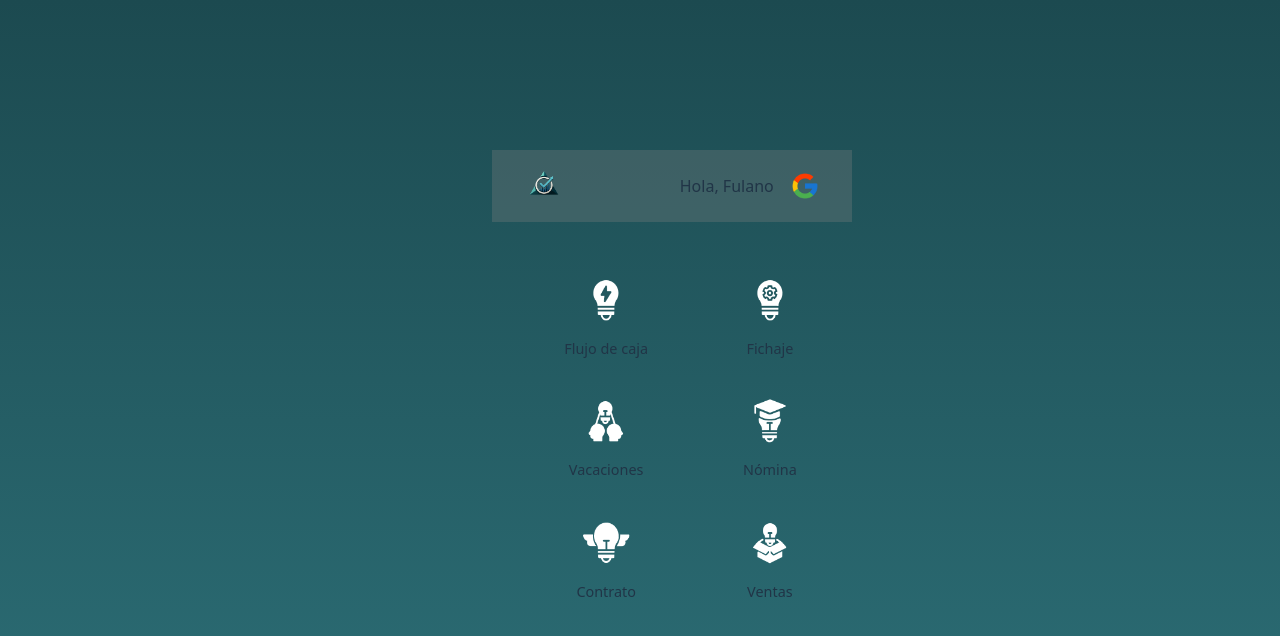
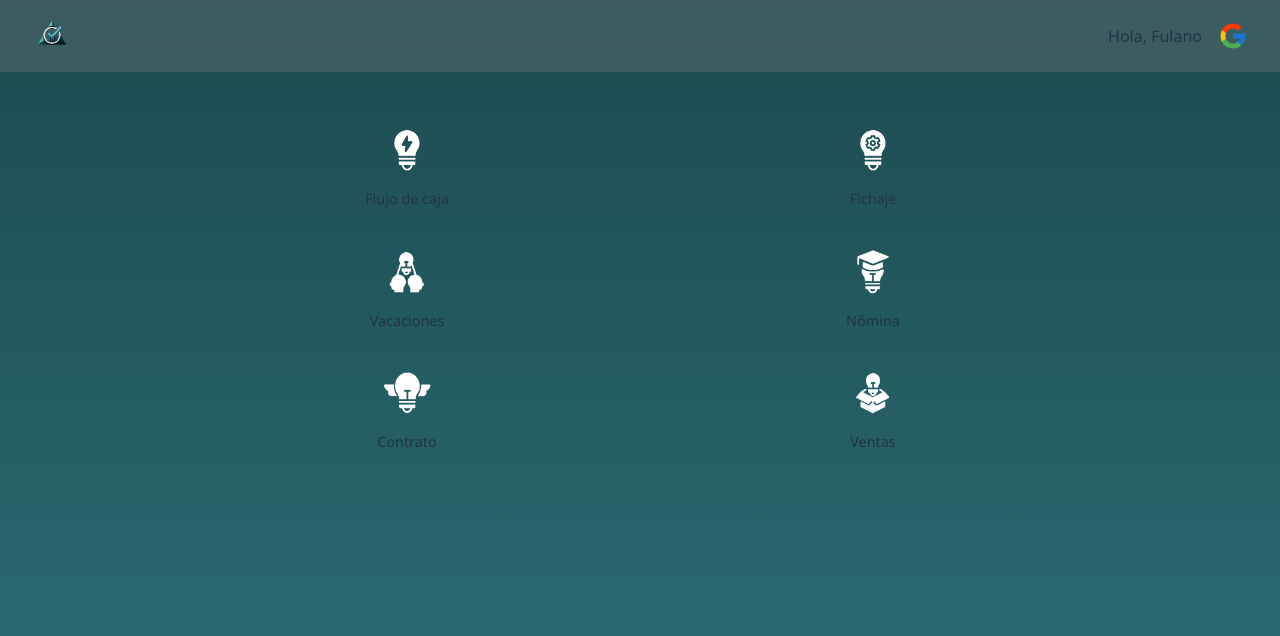
Before and after one commit to alberto0267/Control-Diario-Vue, a Vue app: page / in a window 1280 px wide. Shown: the top 636 px of the page. Built offline with nearby package versions, Linux system fonts and the light colour scheme.

Commit message:
dashboard

```diff
--- a/src/App.vue
+++ b/src/App.vue
@@ -1,6 +1,6 @@
 <script setup>
 import logo from "./assets/logo.png";
-import "./styles/login.css";
+
 import Login from "./components/Login.vue";
 
 // Esto es para maquetar nada mas, luego se le tiene que meter pinia y view router
@@ -11,3 +11,15 @@ import DashboardAdmind from "./components/DashboardAdmin.vue";
   <!-- <Login /> -->
   <DashboardAdmind />
 </template>
+<style>
+html,
+body,
+#app {
+  margin: 0;
+  padding: 0;
+  min-height: 100vh;
+  width: 100%;
+  background: linear-gradient(to bottom, #1c4a50, #2d7078);
+  font-family: "Segoe UI", sans-serif;
+}
+</style>
--- a/src/components/DashboardAdmin.vue
+++ b/src/components/DashboardAdmin.vue
@@ -40,3 +40,68 @@ import "../styles/dashboardAdmin.css";
     </main>
   </div>
 </template>
+<style scoped>
+.dashboard {
+  display: flex;
+  flex-direction: column;
+}
+
+.dashboard-header {
+  background-color: #7b7e7e53;
+  padding: 1rem 2rem;
+  display: flex;
+  justify-content: space-between;
+  align-items: center;
+}
+
+.logo {
+  height: 40px;
+}
+
+.user-info {
+  display: flex;
+  align-items: center;
+  gap: 1rem;
+}
+
+.user-icon {
+  width: 30px;
+  height: 30px;
+  border-radius: 50%;
+}
+
+.dashboard-grid {
+  display: grid;
+  grid-template-columns: repeat(2, 1fr);
+  gap: 2rem;
+  padding: 3rem;
+  width: 100%;
+  max-width: 900px;
+  margin: 0 auto;
+  justify-items: center;
+}
+
+.dashboard-item {
+  display: flex;
+  flex-direction: column;
+  align-items: center;
+  text-align: center;
+  cursor: pointer;
+  transition: transform 0.2s ease;
+}
+
+.dashboard-item img {
+  width: 60px;
+  height: 60px;
+  margin-bottom: 0.5rem;
+  filter: brightness(0) invert(1);
+}
+
+.dashboard-item span {
+  font-size: 0.9rem;
+}
+
+.dashboard-item:hover {
+  transform: scale(1.05);
+}
+</style>
--- a/src/components/Login.vue
+++ b/src/components/Login.vue
@@ -1,9 +1,9 @@
 <script setup>
 import logo from "../assets/logo3d.png";
-import "../styles/login.css";
 </script>
 
 <template>
+  <div class="login-wrapper">
     <div class="login-container">
       <img :src="logo" alt="Logo" class="login-logo" />
 
@@ -13,11 +13,96 @@ import "../styles/login.css";
           <input type="email" id="email" placeholder="Email" required />
 
           <label for="password">Password</label>
-        <input type="password" id="password" placeholder="Password" required />
+          <input
+            type="password"
+            id="password"
+            placeholder="Password"
+            required
+          />
 
           <a href="#" class="forgot-link">Olvide Contraseña</a>
         </div>
         <button class="login-button" type="submit">Iniciar sesión</button>
       </form>
     </div>
+  </div>
 </template>
+
+<style scoped>
+.login-wrapper {
+  min-height: 100vh;
+  display: flex;
+  justify-content: center;
+  align-items: center;
+  background: linear-gradient(to bottom, #1c4a50, #2d7078);
+}
+
+.login-container {
+  display: flex;
+  flex-direction: column;
+  align-items: center;
+  gap: 1.5rem;
+  padding: 2rem;
+}
+
+.login-logo {
+  width: 18rem;
+}
+
+.login-box {
+  width: 100%;
+  max-width: 300px;
+  background-color: transparent;
+  border: 1px solid rgba(255, 255, 255, 0.4);
+  border-radius: 10px;
+  padding: 1.5rem;
+  display: flex;
+  flex-direction: column;
+  gap: 1rem;
+}
+
+.login-box label {
+  color: #ddd;
+  font-size: 0.9rem;
+}
+
+.login-box input {
+  padding: 0.6rem 0.8rem;
+  border-radius: 8px;
+  border: none;
+  outline: none;
+  font-size: 1rem;
+  background-color: white;
+  color: black;
+  font-weight: bold;
+}
+
+.forgot-link {
+  color: #c4c4c4;
+  font-size: 0.85rem;
+  text-decoration: none;
+  margin-top: 0.5rem;
+}
+
+.login-button {
+  width: 100%;
+  padding: 0.8rem;
+  background-color: #1a1a1a;
+  color: white;
+  font-weight: bold;
+  border: none;
+  border-radius: 8px;
+  cursor: pointer;
+  transition: background-color 0.3s;
+}
+
+.login-button:hover {
+  background-color: #333;
+}
+
+.login {
+  display: flex;
+  flex-direction: column;
+  gap: 0.5rem;
+}
+</style>
--- a/src/styles/dashboardAdmin.css
+++ b/src/styles/dashboardAdmin.css
@@ -1,18 +1,4 @@
-/* html,
-body,
-#app {
-  margin: 0;
-  padding: 0;
-  box-sizing: border-box;
-  background: linear-gradient(to bottom, #1c4a50, #2d7078);
-  min-height: 100vh;
-  display: flex;
-  flex-direction: column;
-  justify-content: center;
-  align-items: center;
-} */
-
-.dashboard {
+/* .dashboard {
   display: flex;
   flex-direction: column;
 }
@@ -75,4 +61,4 @@ body,
 
 .dashboard-item:hover {
   transform: scale(1.05);
-}
+} */
--- a/src/styles/login.css
+++ b/src/styles/login.css
@@ -1,4 +1,4 @@
-html,
+/* html,
 body,
 #app {
   margin: 0;
@@ -77,4 +77,4 @@ body,
   display: flex;
   flex-direction: column;
   gap: 0.5rem;
-}
+} */
```
Lines whose indentation alone changed are shown as unchanged.
